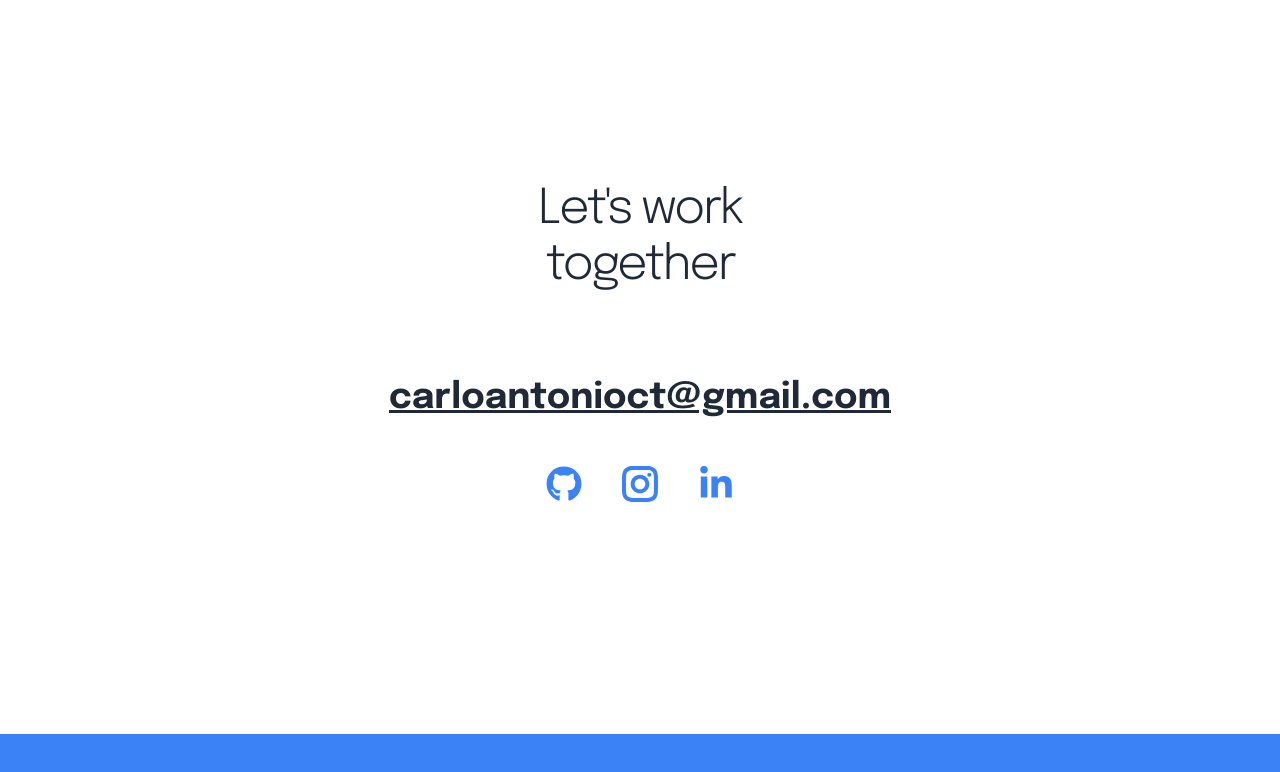
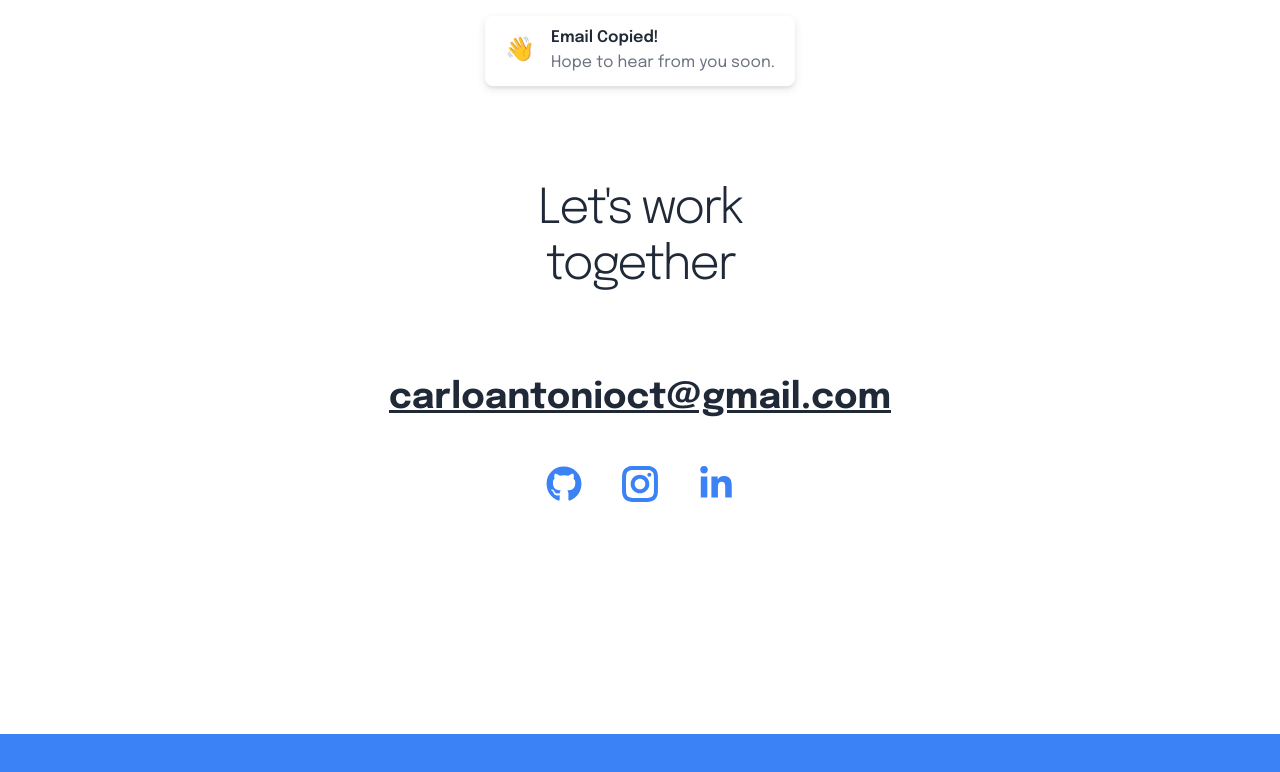
Before and after one commit to Blankeos/next-portfolio, a Next.js app: page / in a window 1280 px wide. Both pictures are taken after a click on the element "carloantonioct@gmail.com". Shown: the part 4088-4860 px from the top of the page. Built offline with nearby package versions, Linux system fonts and the light colour scheme.

Commit message:
Added toast on copy email

```diff
--- a/src/components/sections/Contact.tsx
+++ b/src/components/sections/Contact.tsx
@@ -14,6 +14,7 @@ import { icons } from "react-icons/lib";
 
 import { motion, useAnimation, Variants } from "framer-motion";
 import { useInView } from "react-intersection-observer";
+import toast from "react-hot-toast";
 
 interface ContactProps extends SectionProps {}
 
@@ -81,8 +82,16 @@ const ClickableEmail = () => {
 
   const clickHandler = () => {
     navigator.clipboard.writeText("carloantonioct@gmail.com");
-
     setContent(copiedMessage);
+    toast((t) => (
+      <span className="flex gap-x-4">
+        <span className="grid place-items-center text-2xl">👋</span>
+        <span className="flex flex-col gap-y-1">
+          <span className="font-semibold text-gray-800">Email Copied!</span>
+          <span className="text-gray-500">Hope to hear from you soon.</span>
+        </span>
+      </span>
+    ));
   };
 
   const hoverExitHandler = () => {
```
